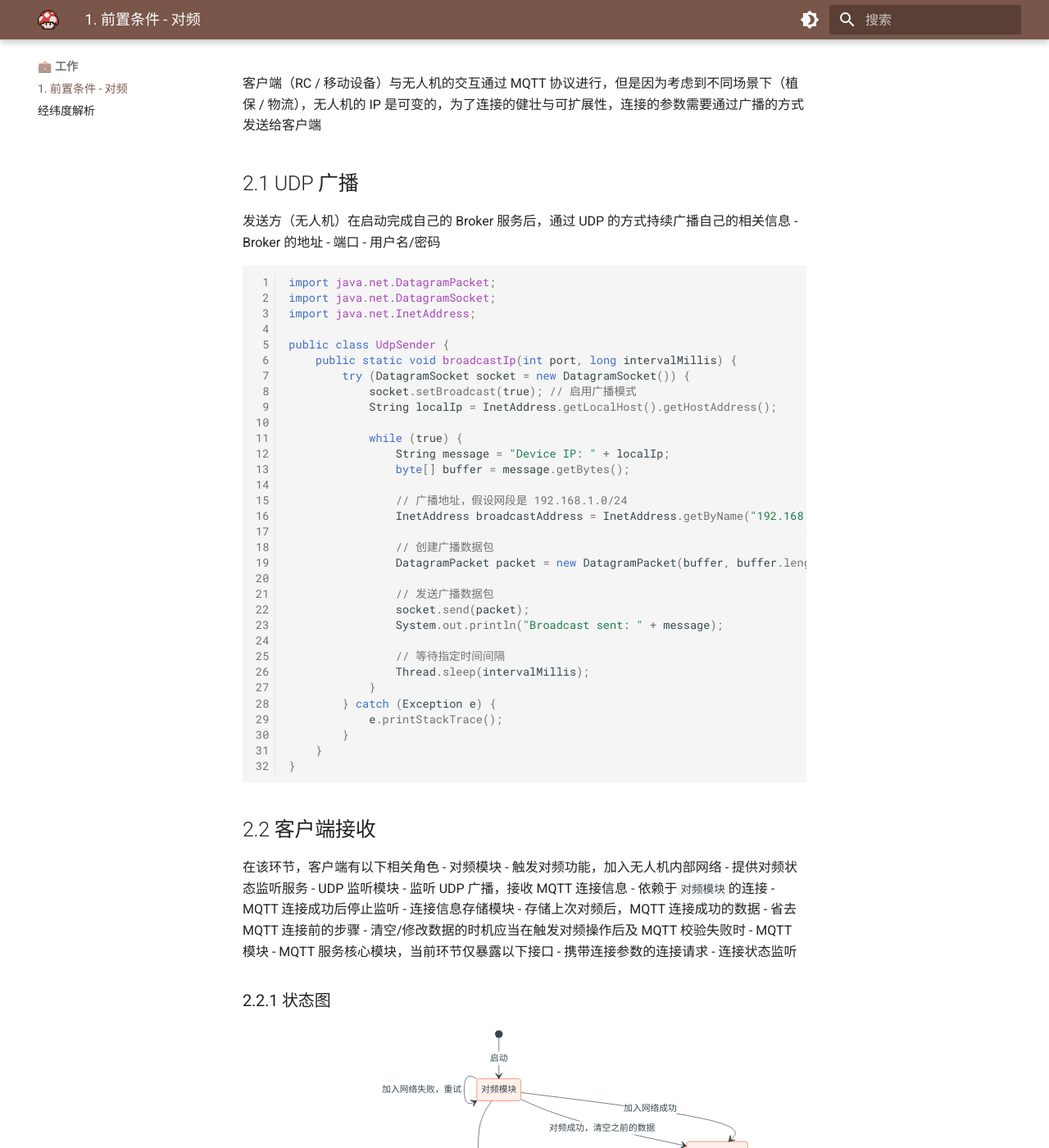
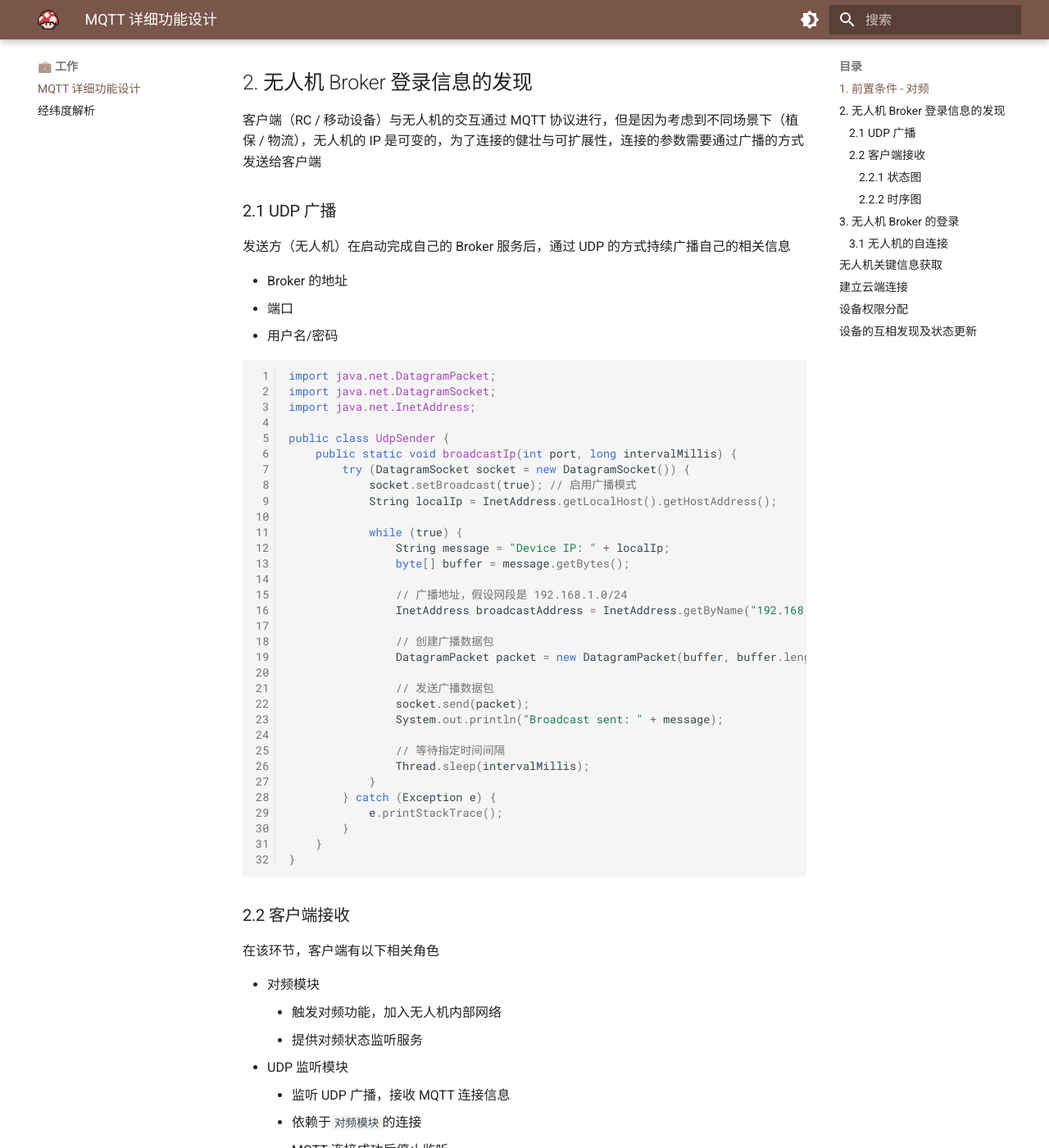
Before and after one commit to btONF/btonf.github.io, an MkDocs documentation site: the page built from docs/💼 工作/MQTT 详细功能设计.md, in a window 1280 px wide and 1400 px high, scrolled down 1202 px. Shown: the whole window at 82% size. Built offline with MkDocs 1.6.1 and Material for MkDocs 9.7.7, drawn with Linux system fonts in a browser that asks for light colours; some of the changed text lies outside the part shown.

Commit message:
MQTT详细设计更新

````diff
--- a/docs/💼 工作/MQTT 详细功能设计.md
+++ b/docs/💼 工作/MQTT 详细功能设计.md
@@ -1,4 +1,4 @@
-# 1. 前置条件 - 对频
+## 1. 前置条件 - 对频
 
 
 ``` mermaid
@@ -33,12 +33,14 @@
 	}
 
 ```
-# 2. 无人机 Broker 登录信息的发现
+## 2. 无人机 Broker 登录信息的发现
 
 客户端（RC / 移动设备）与无人机的交互通过 MQTT 协议进行，但是因为考虑到不同场景下（植保 / 物流），无人机的 IP 是可变的，为了连接的健壮与可扩展性，连接的参数需要通过广播的方式发送给客户端
 
-## 2.1 UDP 广播
+### 2.1 UDP 广播
+
 发送方（无人机）在启动完成自己的 Broker 服务后，通过 UDP 的方式持续广播自己的相关信息
+
 - Broker 的地址
 - 端口
 - 用户名/密码
@@ -78,24 +80,26 @@
 }
 ```
 
-## 2.2 客户端接收
+### 2.2 客户端接收
 在该环节，客户端有以下相关角色
--  对频模块
+
+- 对频模块
 	- 触发对频功能，加入无人机内部网络
 	- 提供对频状态监听服务
--  UDP 监听模块
+- UDP 监听模块
 	- 监听 UDP 广播，接收 MQTT 连接信息
 	- 依赖于`对频模块`的连接
 	- MQTT 连接成功后停止监听
--  连接信息存储模块
+- 连接信息存储模块
 	- 存储上次对频后，MQTT 连接成功的数据
 	- 省去 MQTT 连接前的步骤
 	- 清空/修改数据的时机应当在触发对频操作后及 MQTT 校验失败时
--  MQTT 模块
+- MQTT 模块
 	- MQTT 服务核心模块，当前环节仅暴露以下接口
 		- 携带连接参数的连接请求
 		- 连接状态监听
-### 2.2.1 状态图
+#### 2.2.1 状态图
+
 ```mermaid
 stateDiagram-v2
     [*] --> 对频模块: 启动
@@ -113,7 +117,8 @@
     连接成功 --> [*]: 系统运行中
 
 ```
-### 2.2.2 时序图
+#### 2.2.2 时序图
+
 ```mermaid
 sequenceDiagram
     participant 主设备 as 对频服务
@@ -148,12 +153,15 @@
     end
 
 ```
-# 无人机 Broker 的登录
+## 3. 无人机 Broker 的登录
+### 3.1 无人机的自连接
 
-# 无人机关键信息获取
+无人机的
 
-# 建立云端连接
+## 无人机关键信息获取
 
-# 设备权限分配
+## 建立云端连接
 
-# 设备的互相发现及状态更新
+## 设备权限分配
+
+## 设备的互相发现及状态更新
````
